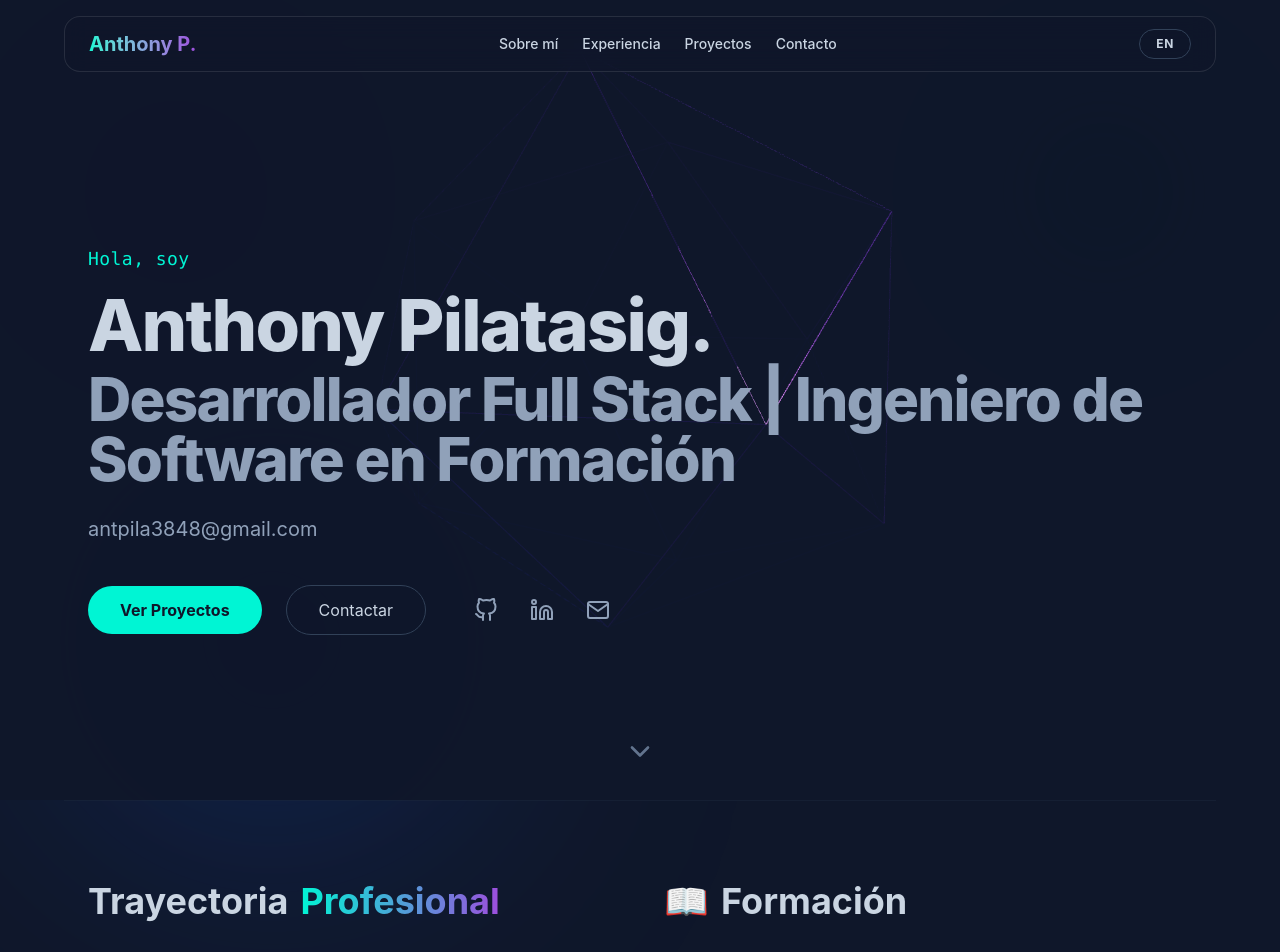
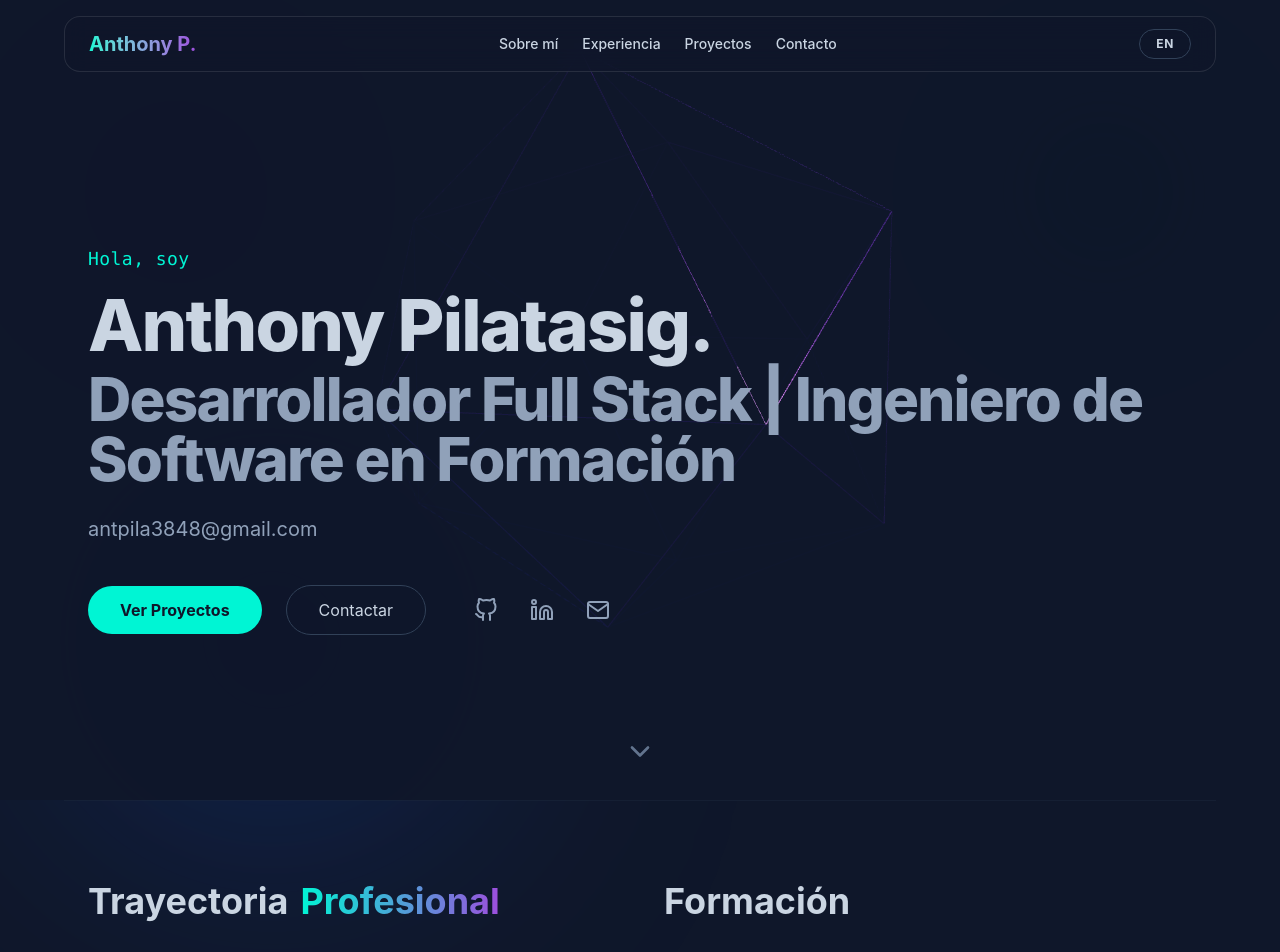
Before and after one commit to AnthonyPilatasig/anthony-portfolio, a React (Vite) app: page / in a window 1280 px wide. Shown: the top 952 px of the page. Built offline with nearby package versions, Linux system fonts and the light colour scheme.

Commit message:
refactor: remove icon from education section heading and clean up whitespace in ExperienceSection

```diff
--- a/src/features/experience/ExperienceSection.tsx
+++ b/src/features/experience/ExperienceSection.tsx
@@ -49,7 +49,7 @@ export const ExperienceSection = () => {
 
         {/* Education Column */}
         <div>
-          <SectionHeading icon={<span>📖</span>}>
+          <SectionHeading>
             {t('sections.education')}
           </SectionHeading>
 
```
